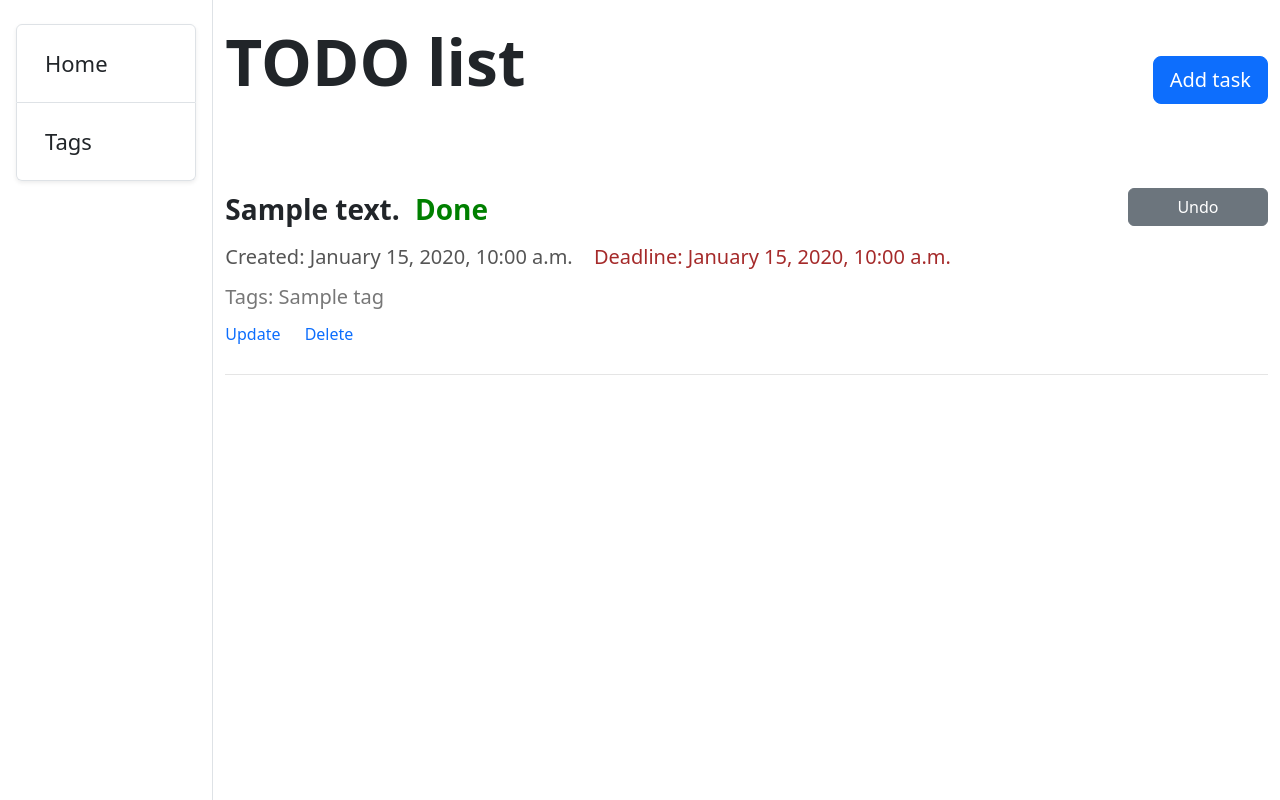
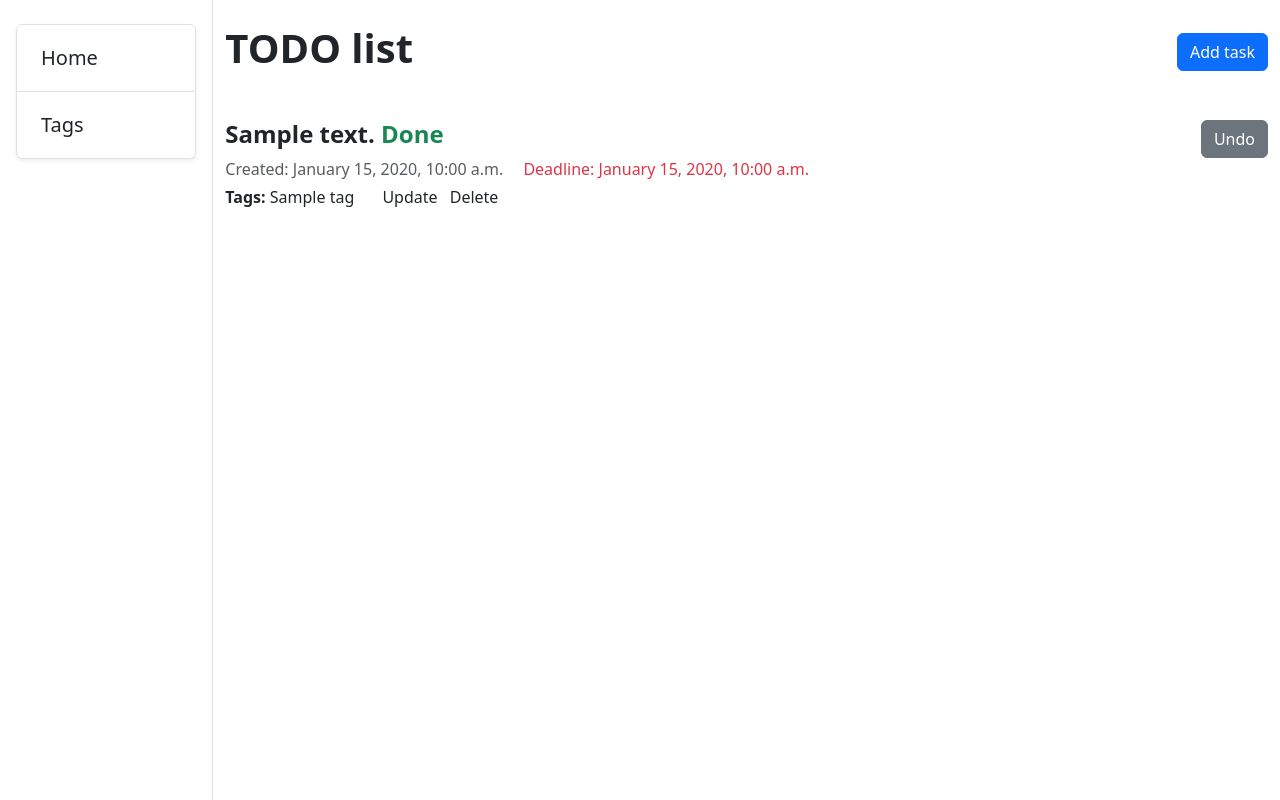
Before and after one commit to Sardor-Tozhiyev/Todo-List-project, a Django app: page / in a window 1280 px wide. Run offline with Django 5.2, Linux system fonts and the light colour scheme; tables that the repository leaves empty hold one stand-in row (values such as "Sample post").

Commit message:
implement templates and improve UI layout

```diff
--- a/static/css/styles.css
+++ b/static/css/styles.css
@@ -1,84 +1,79 @@
 body {
-  background: #fff;
+  background-color: #fff;
 }
 
+/* Sidebar */
+
 .sidebar {
-  padding-top: 24px;
+  min-height: 100vh;
+  padding: 24px 16px;
+  border-right: 1px solid #dee2e6;
 }
 
 .list-group {
-  max-width: 260px;
+  max-width: 220px;
 }
 
 .list-group-item {
-  padding: 22px 28px;
-  font-size: 22px;
+  padding: 18px 24px;
+  font-size: 20px;
 }
 
-.page-title {
-  font-size: 64px;
-  font-weight: 700;
-  margin-bottom: 35px;
-}
+/* Headings */
 
-.task-item {
-  padding: 28px 0;
-  border-bottom: 1px solid #e5e5e5;
-}
-
-.task-title {
-  font-size: 28px;
+h1,
+h4 {
   font-weight: 700;
 }
 
+/* Home */
+
+.border-bottom:last-child {
+  border-bottom: none !important;
+}
+
 .task-info {
-  margin-top: 18px;
-  color: #555;
-  font-size: 20px;
+  margin-top: 8px;
+  color: #6c757d;
 }
 
 .task-tags {
-  margin-top: 20px;
-  color: #777;
-  font-size: 20px;
+  margin-top: 8px;
 }
 
-.task-actions {
-  margin-top: 10px;
-}
-
-.status-done {
-  color: green;
-  font-weight: 700;
-}
-
-.status-not-done {
-  color: red;
-  font-weight: 700;
-}
-
-.deadline {
-  color: brown;
+.task-actions a {
+  margin-left: 12px;
 }
 
 .complete-btn {
-  width: 140px;
+  min-width: 120px;
 }
 
-.table td,
-.table th {
+/* Tags */
+
+.table th,
+.table td {
   vertical-align: middle;
-  font-size: 24px;
-  padding: 20px;
 }
 
-.form-wrapper {
-  max-width: 600px;
+.table th:nth-child(2),
+.table th:nth-child(3),
+.table td:nth-child(2),
+.table td:nth-child(3) {
+  width: 120px;
+  text-align: center;
 }
 
-.delete-box {
-  max-width: 600px;
+.table td {
+  padding: 14px 8px;
+  vertical-align: middle;
 }
+
+.table .btn {
+  min-width: 80px;
+}
+
+/* Forms */
 
 .form-wrapper {
   max-width: 650px;
@@ -96,42 +91,16 @@ body {
   min-width: 100px;
 }
 
+/* Delete pages */
+
 .delete-box {
   max-width: 650px;
 }
 
 .delete-box .alert {
-  margin-bottom: 30px;
-  font-size: 18px;
+  margin-bottom: 24px;
 }
 
-.page-title {
-  margin-bottom: 35px;
+.delete-box .btn {
+  min-width: 100px;
 }
-
-.task-actions a {
-  margin-right: 12px;
-  text-decoration: none;
-}
-
-.task-actions a:hover {
-  text-decoration: underline;
-}
-
-.task-tags {
-  margin-top: 10px;
-}
-
-.task-info {
-  margin-top: 12px;
-}
-
-.complete-btn {
-  min-width: 120px;
-}
-
-.sidebar {
-  min-height: 100vh;
-  border-right: 1px solid #dee2e6;
-  padding: 24px 16px;
-}
--- a/templates/tasks/home.html
+++ b/templates/tasks/home.html
@@ -1,84 +1,75 @@
 {% extends "base.html" %}
 
-{% block title %}TODO List{% endblock %}
+{% block title %}
+  TODO list
+{% endblock %}
 
 {% block content %}
 
   <div class="d-flex justify-content-between align-items-center mb-4">
-  <h1 class="page-title">TODO list</h1>
+    <h1>TODO list</h1>
 
-  <a href="{% url 'tasks:task-create' %}" class="btn btn-primary btn-lg">
+    <a href="{% url 'tasks:task-create' %}" class="btn btn-primary">
       Add task
     </a>
   </div>
 
   {% for task in tasks %}
-  <div class="task-item">
+    <div class="border-bottom py-3">
 
-    <div class="row">
+      <div class="d-flex justify-content-between align-items-start">
 
-      <div class="col-md-10">
+        <div>
 
-        <div class="task-title">
-
+          <h4 class="mb-2">
             {{ task.content }}
 
             {% if task.is_done %}
-            <span class="status-done ms-2">
-              Done
-            </span>
+              <span class="text-success">Done</span>
             {% else %}
-            <span class="status-not-done ms-2">
-              Not done
-            </span>
+              <span class="text-danger">Not done</span>
             {% endif %}
+          </h4>
 
-        </div>
-
-        <div class="task-info">
-
+          <p class="mb-1 text-muted">
             Created:
             {{ task.datetime|date:"F j, Y, g:i a" }}
 
             {% if task.deadline %}
-            <span class="deadline ms-3">
+              <span class="text-danger ms-3">
                 Deadline:
                 {{ task.deadline|date:"F j, Y, g:i a" }}
               </span>
             {% endif %}
+          </p>
 
-        </div>
-
-        <div class="task-tags">
-
-          Tags:
+          <p class="mb-0">
+            <strong>Tags:</strong>
 
             {% for tag in task.tags.all %}
-            {{ tag.name }}
+              {{ tag.name }}{% if not forloop.last %}, {% endif %}
             {% empty %}
               -
             {% endfor %}
 
-        </div>
-
-        <div class="task-actions">
-
-          <a href="{% url 'tasks:task-update' task.pk %}">
+            <a
+              href="{% url 'tasks:task-update' task.pk %}"
+              class="ms-4 text-dark text-decoration-none"
+            >
               Update
             </a>
 
             <a
               href="{% url 'tasks:task-delete' task.pk %}"
-            class="ms-2"
+              class="ms-2 text-dark text-decoration-none"
             >
               Delete
             </a>
+          </p>
 
         </div>
 
-      </div>
-
-      <div class="col-md-2 text-end">
+        <div class="ms-3">
 
           <form
             action="{% url 'tasks:task-toggle' task.pk %}"
@@ -88,15 +79,15 @@
 
             {% if task.is_done %}
               <button
-              class="btn btn-secondary complete-btn"
                 type="submit"
+                class="btn btn-secondary"
               >
                 Undo
               </button>
             {% else %}
               <button
-              class="btn btn-success complete-btn"
                 type="submit"
+                class="btn btn-success"
               >
                 Complete
               </button>
@@ -112,7 +103,7 @@
 
   {% empty %}
 
-  <p>No tasks found.</p>
+    <p>No tasks yet.</p>
 
   {% endfor %}
 
```
Also changed, not shown: templates/tasks/tag_list.html (+29 -28 lines). Lines whose indentation alone changed are shown as unchanged.
